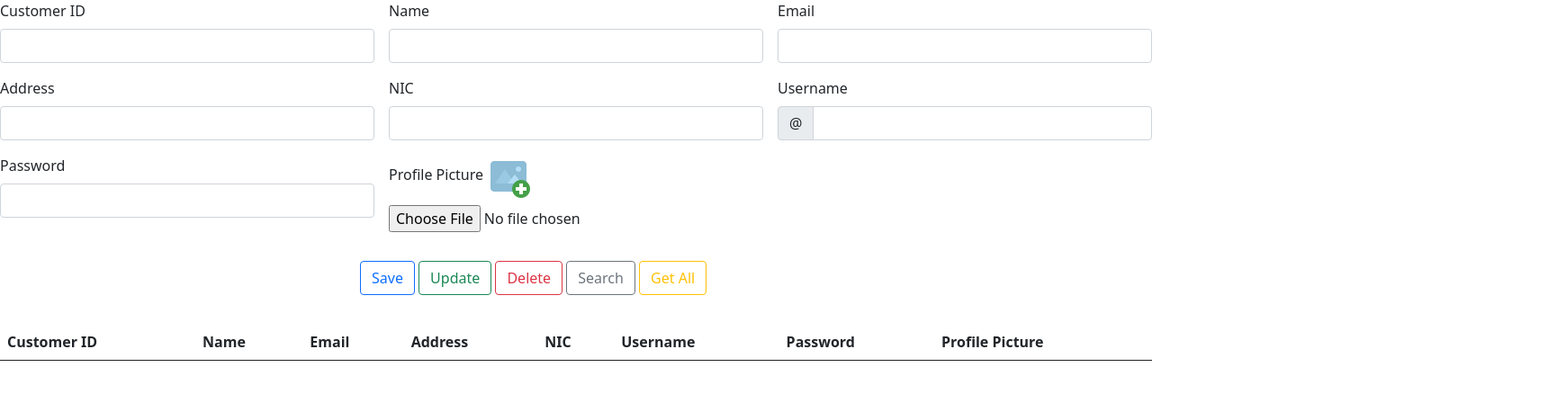
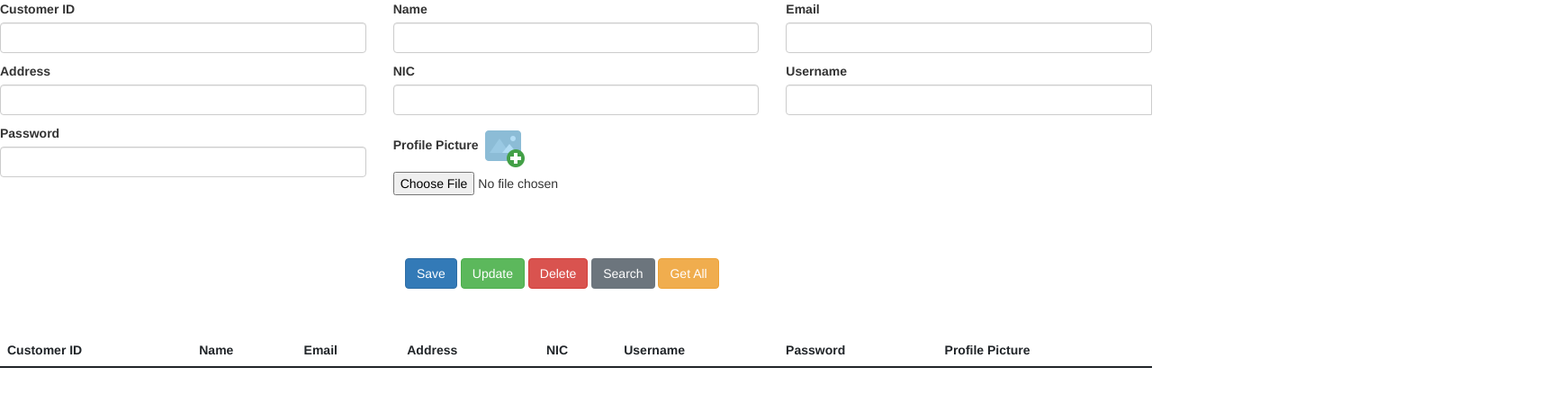
Before and after one commit to Ashendhiyan/Travel-Planning-System-FrontEnd, a plain HTML site: page Next-Travel-Plannning-System/src/Admin/customer.html in a window 1280 px wide. Shown: the whole page at 90% size, 1730 px wide, since content can reach past the window. Drawn offline with nearby package versions, Linux system fonts and the light colour scheme.

Commit message:
customer.html file updated

```diff
--- a/Next-Travel-Plannning-System/src/Admin/customer.html
+++ b/Next-Travel-Plannning-System/src/Admin/customer.html
@@ -5,15 +5,12 @@
     <title>Add Customer</title>
     <meta name="viewport" content="width=device-width, initial-scale=1">
     <link href="../assets/css/bootstrap/bootstrap.min.css" rel="stylesheet">
+    <link href="https://maxcdn.bootstrapcdn.com/bootstrap/3.3.6/css/bootstrap.min.css" rel="stylesheet"/>
 
-<!--    <link rel="stylesheet" href="assets/css/bootstrap/style-sheet.css">-->
-   <!-- <link href="https://cdn.jsdelivr.net/npm/bootstrap@5.3.2/dist/css/bootstrap.min.css" rel="stylesheet" integrity="sha384-T3c6CoIi6uLrA9TneNEoa7RxnatzjcDSCmG1MXxSR1GAsXEV/Dwwykc2MPK8M2HN" crossorigin="anonymous">-->
     <script src="../assets/JQuery/jquery-3.6.1.min.js"></script>
 </head>
 <body>
-<!--
-<script src="https://cdn.jsdelivr.net/npm/bootstrap@5.3.2/dist/js/bootstrap.bundle.min.js" integrity="sha384-C6RzsynM9kWDrMNeT87bh95OGNyZPhcTNXj1NW7RuBCsyN/o0jlpcV8Qyq46cDfL" crossorigin="anonymous"></script>
--->
+
 
 
 
@@ -56,7 +53,6 @@
     <div class="col-md-4">
         <label class="form-label" for="username">Username</label>
         <div class="input-group has-validation">
-            <span class="input-group-text" id="inputGroupPrepend">@</span>
             <input aria-describedby="inputGroupPrepend" class="form-control" id="username" required
                    type="text">
             <div class="invalid-feedback">
@@ -79,42 +75,14 @@
 
 
 
-
-
-   <!-- <div class="col-md-3">
-        <label class="form-label" for="validationCustom04">State</label>
-        <select class="form-select" id="validationCustom04" required>
-            <option disabled selected value="">Choose...</option>
-            <option>...</option>
-        </select>
-        <div class="invalid-feedback">
-            Please select a valid state.
-        </div>
-    </div>-->
-
-<!--    <div class="col-12">
-        <div class="form-check">
-            <input class="form-check-input" id="invalidCheck" required type="checkbox" value="">
-            <label class="form-check-label" for="invalidCheck">
-                Agree to terms and conditions
-            </label>
-            <div class="invalid-feedback">
-                You must agree before submitting.
-            </div>
-        </div>
-    </div>-->
-
-
-
-
 </form>
 
-<div class="col-12" style="margin-left: 25rem; margin-top: 2rem">
-    <button type="Save" class="btn btn-outline-primary" onclick="save">Save</button>
-    <button type="Update" class="btn btn-outline-success" onclick="update">Update</button>
-    <button type="Delete" class="btn btn-outline-danger" onclick="Delete">Delete</button>
-    <button type="Search" class="btn btn-outline-secondary" onclick="search">Search</button>
-    <button type="Get All" class="btn btn-outline-warning" onclick="getAll">Get All</button>
+<div class="col-12" style="margin-left: 45rem; margin-top: 7rem; margin-bottom: 5rem">
+    <button type="Save" class="btn btn-primary" onclick="save">Save</button>
+    <button type="Update" class="btn btn-success" onclick="update">Update</button>
+    <button type="Delete" class="btn btn-danger" onclick="Delete">Delete</button>
+    <button type="Search" class="btn btn-secondary" onclick="search">Search</button>
+    <button type="Get All" class="btn btn-warning" onclick="getAll">Get All</button>
 </div>
 
 
```
